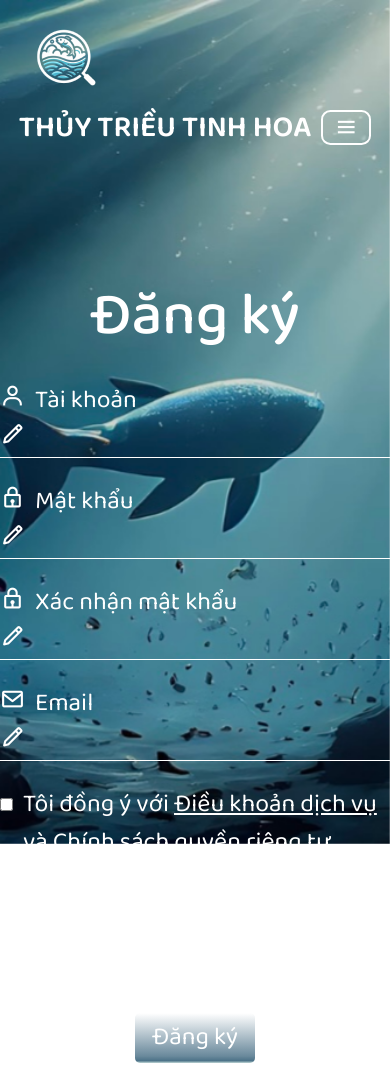
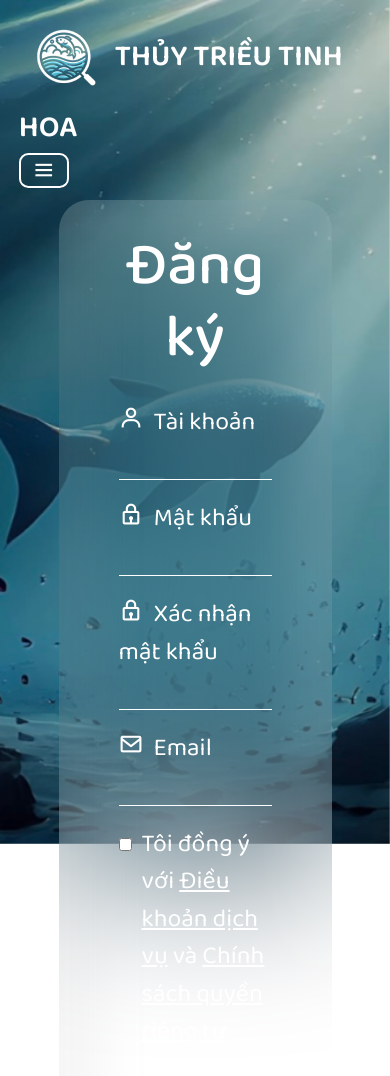
Before and after one commit to nhatbaodinh/ThuyTrieuTinhHoa, a plain HTML site: page signup.html in a window 390 px wide. Shown: the top 1076 px of the page. Drawn offline with nearby package versions, Linux system fonts and the light colour scheme.

Commit message:
update all

```diff
--- /dev/null
+++ b/acc.js
@@ -0,0 +1,32 @@
+function navigateToHome() {
+  window.location.href = "home.html";
+  return false;
+}
+
+function navigateToSignin() {
+  window.location.href = "signin.html";
+  return false;
+}
+
+function handleForgotSubmit(event) {
+  event.preventDefault();
+
+  var userInput = document.querySelector(".form-input").value;
+
+  if (userInput.trim() !== "") {
+    alert("Đã gửi mã OTP đến Email của bạn.");
+    window.location.href = "otp.html";
+  } else {
+    alert("Hãy nhập thông tin tài khoản để tìm kiếm.");
+  }
+}
+
+function handleOTPSubmit(event) {
+  event.preventDefault();
+  var userInput = document.querySelector(".form-input").value;
+  if (userInput.trim() !== "") {
+    window.location.href = "signin.html";
+  } else {
+    alert("Hãy nhập mã OTP.");
+  }
+}
--- a/css/forgot.css
+++ b/css/forgot.css
@@ -47,24 +47,19 @@
 
 /* main */
 .wrapper {
-  min-height: 100vh;
+  min-height: 80vh;
   display: flex;
   justify-content: center;
   align-items: center;
 }
-.chev {
-  font-size: 70px;
-  position: absolute;
-  top: 10px;
-  left: 5px;
-}
-.chev a {
-  color: #fff;
+
+.chev i {
+  position: relative;
+  font-size: 50px;
 }
 
 #form-forgot {
-  max-width: 700px;
-  max-height: 800px;
+  max-width: 70%;
   flex-grow: 1;
   padding: 30px 60px 40px;
   border-radius: 30px;
@@ -72,26 +67,31 @@
     -45.3px 45.3px 45.3px rgba(255, 255, 255, 0.1) inset;
   backdrop-filter: blur(90.6px);
 }
+
 .form-title {
   font-size: 60px;
   text-align: center;
-  margin: 50px 0px;
+  margin-bottom: 30px;
 }
 .form-group {
   border-bottom: 1px solid #fff;
   margin-top: 10px;
   margin-bottom: 50px;
 }
+
 .form-input {
+  width: 100%;
   background: transparent;
   border: 0;
   outline: 0;
   color: #f5f5f5;
 }
+
 .forgot-text {
   font-size: 25px;
   margin-bottom: 10px;
 }
+
 .forgot-text i {
   margin-right: 10px;
 }
--- a/css/home.css
+++ b/css/home.css
@@ -106,8 +106,8 @@ main {
 .spinner {
   width: 40px;
   height: 40px;
-  border: 4px solid rgba(0, 0, 0, 0.1);
-  border-left-color: #3498db;
+  border: 6px solid rgba(255, 255, 255, 0.5);
+  border-left-color: black;
   border-radius: 50%;
   animation: spin 1s linear infinite;
   display: inline-block;
--- a/css/otp.css
+++ /dev/null
@@ -1,140 +0,0 @@
-* {
-  font-family: "Baloo 2", sans-serif;
-  font-size: 25px;
-  color: #fff !important;
-}
-
-a {
-  text-decoration: none;
-}
-
-.bgsite {
-  z-index: -1;
-  object-fit: cover;
-  position: fixed;
-  width: 100%;
-  height: 100%;
-}
-
-/* header */
-.nav-link,
-.vertical-line {
-  font-size: 30px;
-  line-height: 50px;
-  font-weight: 600;
-  color: #fff;
-}
-
-.nav-link-direct {
-  font-size: 20px;
-}
-.vertical-line {
-  padding: 6px 0px;
-  font-size: 20px;
-  margin-top: 5px;
-}
-.navbar-toggler {
-  border: 2px solid white;
-  width: 50px;
-  height: 35px;
-  display: flex;
-  align-items: center;
-  justify-content: center;
-}
-
-.nav-item a:hover {
-  text-decoration: underline;
-}
-/* header */
-
-/* main */
-.wrapper {
-  min-height: 100vh;
-  display: flex;
-  justify-content: center;
-  align-items: center;
-}
-.chev {
-  font-size: 70px;
-  position: absolute;
-  top: 10px;
-  left: 5px;
-}
-.chev a {
-  text-decoration: none;
-  color: #fff;
-}
-
-#form-otp {
-  max-width: 700px;
-  max-height: 800px;
-  flex-grow: 1;
-  padding: 30px 60px 40px;
-  border-radius: 30px;
-  box-shadow: 45.3px -45.3px 45.3px rgba(165, 165, 165, 0.1) inset,
-    -45.3px 45.3px 45.3px rgba(255, 255, 255, 0.1) inset;
-  backdrop-filter: blur(90.6px);
-}
-.form-title {
-  font-size: 60px;
-  text-align: center;
-  margin: 50px 0px;
-}
-.form-group {
-  border-bottom: 1px solid #fff;
-  margin-top: 10px;
-  margin-bottom: 50px;
-}
-.form-input {
-  background: transparent;
-  border: 0;
-  outline: 0;
-  color: #f5f5f5;
-}
-.otp-text {
-  font-size: 25px;
-  margin-bottom: 10px;
-}
-.forgot-text i {
-  margin-right: 10px;
-}
-.form-submit {
-  margin: 0 auto;
-  display: block;
-  width: 20%;
-  padding: 6px 10px;
-  background: linear-gradient(
-    180deg,
-    rgba(255, 255, 255, 0.24),
-    rgba(54, 96, 121, 0.74) 86.1%,
-    rgba(31, 79, 106, 0.8) 95.5%,
-    rgba(17, 108, 103, 0.26)
-  );
-  color: #fff;
-  border: none;
-  border-radius: 5px;
-}
-/* main */
-
-/* footer */
-.footer {
-  background-color: #000;
-}
-
-.four-col {
-  padding: 20px;
-}
-
-.four-col .title {
-  font-size: 25px;
-}
-
-.four-col a {
-  font-size: 18px;
-}
-
-.social i {
-  margin: 10px 5px 0 0;
-  font-size: 40px;
-}
-/* footer */
--- a/css/signin.css
+++ b/css/signin.css
@@ -54,8 +54,7 @@
 }
 
 #form-signin {
-  max-width: 700px;
-  max-height: 800px;
+  max-width: 70%;
   flex-grow: 1;
   padding: 30px 60px 40px;
   border-radius: 30px;
@@ -74,6 +73,7 @@
   margin-bottom: 20px;
 }
 .form-input {
+  width: 100%;
   background: transparent;
   border: 0;
   outline: 0;
--- a/css/signup.css
+++ /dev/null
@@ -1,160 +0,0 @@
-* {
-  margin: 0;
-  padding: 0;
-  font-family: "Baloo 2", sans-serif;
-  font-size: 25px;
-  color: #fff !important;
-}
-
-.bgsite {
-  z-index: -1;
-  object-fit: cover;
-  position: fixed;
-  width: 100%;
-  height: 100%;
-}
-
-/* header */
-.nav-link,
-.vertical-line {
-  font-size: 30px;
-  line-height: 50px;
-  font-weight: 600;
-  color: #fff;
-}
-
-.nav-link-direct {
-  font-size: 20px;
-}
-.vertical-line {
-  padding: 6px 0px;
-  font-size: 20px;
-  margin-top: 5px;
-}
-.navbar-toggler {
-  border: 2px solid white;
-  width: 50px;
-  height: 35px;
-  display: flex;
-  align-items: center;
-  justify-content: center;
-}
-
-.nav-item a:hover {
-  text-decoration: underline;
-}
-/* header */
-
-/* main */
-.wrapper {
-  min-height: 120vh;
-  display: flex;
-  justify-content: center;
-  align-items: center;
-}
-#form-signup {
-  max-width: 700px;
-  max-height: 1000px;
-  flex-grow: 1;
-  padding: 30px 60px 40px;
-  border-radius: 30px;
-  box-shadow: 45.3px -45.3px 45.3px rgba(165, 165, 165, 0.1) inset,
-    -45.3px 45.3px 45.3px rgba(255, 255, 255, 0.1) inset;
-  backdrop-filter: blur(90.6px);
-}
-.form-title {
-  font-size: 60px;
-  text-align: center;
-  margin-bottom: 30px;
-}
-.form-group {
-  border-bottom: 1px solid #fff;
-  margin: 10px 0px 25px;
-}
-.form-input {
-  background: transparent;
-  border: 0;
-  outline: 0;
-  color: #f5f5f5;
-  font-size: 20px;
-}
-.form-submit {
-  margin: 0 auto;
-  display: block;
-  width: 120px;
-  padding: 6px 10px;
-  background: linear-gradient(
-    180deg,
-    rgba(255, 255, 255, 0.24),
-    rgba(54, 96, 121, 0.74) 86.1%,
-    rgba(31, 79, 106, 0.8) 95.5%,
-    rgba(17, 108, 103, 0.26)
-  );
-  color: #fff;
-  border: none;
-  border-radius: 5px;
-}
-.signup-text {
-  font-size: 25px;
-  margin-bottom: -10px;
-}
-.signup-text i {
-  margin-right: 10px;
-}
-.signup-check {
-  display: flex;
-  justify-content: space-between;
-  font-size: 20px;
-}
-.signup-check a {
-  color: #fff;
-}
-
-.signup-or {
-  text-align: center;
-  font-size: 20px;
-  margin: 15px auto 30px;
-  position: relative;
-}
-
-.social-media {
-  text-align: center;
-  margin-top: -20px;
-  margin-bottom: 30px;
-}
-.social-media a {
-  text-decoration: none;
-  color: #fff;
-  padding: 0px 10px;
-}
-
-.social-media i {
-  font-size: 50px;
-}
-
-/* main */
-
-/* footer */
-.footer {
-  background-color: #000;
-}
-
-.four-col {
-  padding: 20px;
-}
-
-.four-col .title {
-  font-size: 25px;
-}
-
-.four-col a {
-  text-decoration: none;
-  font-size: 18px;
-  color: #fff;
-}
-
-.social i {
-  margin: 10px 5px 0 0;
-  font-size: 40px;
-}
-/* footer */
--- a/main.js
+++ b/main.js
@@ -27,13 +27,3 @@ function showSpinner() {
   spinnerContainer.appendChild(text);
   document.body.appendChild(spinnerContainer);
 }
-
-function navigateToHome() {
-  window.location.href = "home.html";
-  return false;
-}
-
-function navigateToSignin() {
-  window.location.href = "signin.html";
-  return false;
-}
--- a/signup.html
+++ b/signup.html
@@ -1,7 +1,7 @@
 <!DOCTYPE html>
 <html lang="en">
   <head>
-    <title>Đăng ký</title>
+    <title>Đăng nhập</title>
     <link rel="shortcut icon" href="img/favicon.ico" />
     <!-- Required meta tags -->
     <meta charset="utf-8" />
@@ -17,7 +17,7 @@
       integrity="sha384-T3c6CoIi6uLrA9TneNEoa7RxnatzjcDSCmG1MXxSR1GAsXEV/Dwwykc2MPK8M2HN"
       crossorigin="anonymous"
     />
-    <link rel="stylesheet" href="css/signup.css" />
+    <link rel="stylesheet" href="css/signin.css" />
     <link
       href="https://fonts.googleapis.com/css2?family=Baloo+2:wght@400..800&display=swap"
       rel="stylesheet"
@@ -40,8 +40,10 @@
     <header class="header">
       <nav class="navbar navbar-expand-lg">
         <div class="container-fluid">
-          <img class="logo-icon" src="img/logo.png" alt="" />
-          <a class="nav-link" href="home.html">THỦY TRIỀU TINH HOA</a>
+          <a class="nav-link" href="home.html"
+            ><img class="logo-icon" src="img/logo.png" alt="" /> THỦY TRIỀU TINH
+            HOA</a
+          >
           <button
             class="navbar-toggler"
             type="button"
@@ -85,35 +87,27 @@
     </header>
     <main>
       <div class="wrapper">
-        <form
-          action="home.html"
-          id="form-signin"
-          onSubmit="return navigateToSignin()"
-        >
+        <form id="form-signin" onSubmit="return navigateToSignin()">
           <h1 class="form-title">Đăng ký</h1>
-          <div class="signup-text"><i class="bx bx-user"></i>Tài khoản</div>
+          <div class="signin-text"><i class="bx bx-user"></i>Tài khoản</div>
           <div class="form-group">
-            <i class="bx bx-pencil"></i>
             <input type="text" class="form-input" placeholder="" />
           </div>
-          <div class="signup-text"><i class="bx bx-lock"></i>Mật khẩu</div>
+          <div class="signin-text"><i class="bx bx-lock"></i>Mật khẩu</div>
           <div class="form-group">
-            <i class="bx bx-pencil"></i>
             <input type="password" class="form-input" placeholder="" />
           </div>
-          <div class="signup-text">
+          <div class="signin-text">
             <i class="bx bx-lock"></i>Xác nhận mật khẩu
           </div>
           <div class="form-group">
-            <i class="bx bx-pencil"></i>
             <input type="password" class="form-input" placeholder="" />
           </div>
-          <div class="signup-text"><i class="bx bx-envelope"></i>Email</div>
+          <div class="signin-text"><i class="bx bx-envelope"></i>Email</div>
           <div class="form-group">
-            <i class="bx bx-pencil"></i>
             <input type="text" class="form-input" placeholder="" />
           </div>
-          <div class="signup-check">
+          <div class="sigin-check">
             <div class="rules-policies" style="display: flex">
               <input
                 style="margin-right: 10px; height: 37px"
@@ -126,7 +120,7 @@
               >
             </div>
           </div>
-          <div class="signup-or"><span>Hoặc</span></div>
+          <div class="signin-or"><span>Hoặc</span></div>
           <div class="social-media">
             <a href="link_cua_facebook">
               <i class="bx bxl-facebook"></i>
@@ -203,6 +197,6 @@
       crossorigin="anonymous"
     ></script>
 
-    <script src="main.js"></script>
+    <script src="acc.js"></script>
   </body>
 </html>
```
Also changed, not shown: categories.html (+4 -2 lines), coral.html (+4 -2 lines), fish.html (+4 -2 lines), forgot.html (+15 -5 lines), home.html (+5 -3 lines), info.html (+4 -2 lines), others.html (+4 -2 lines), otp.html (+17 -8 lines), seaweed.html (+4 -2 lines), signin.html (+11 -13 lines).
